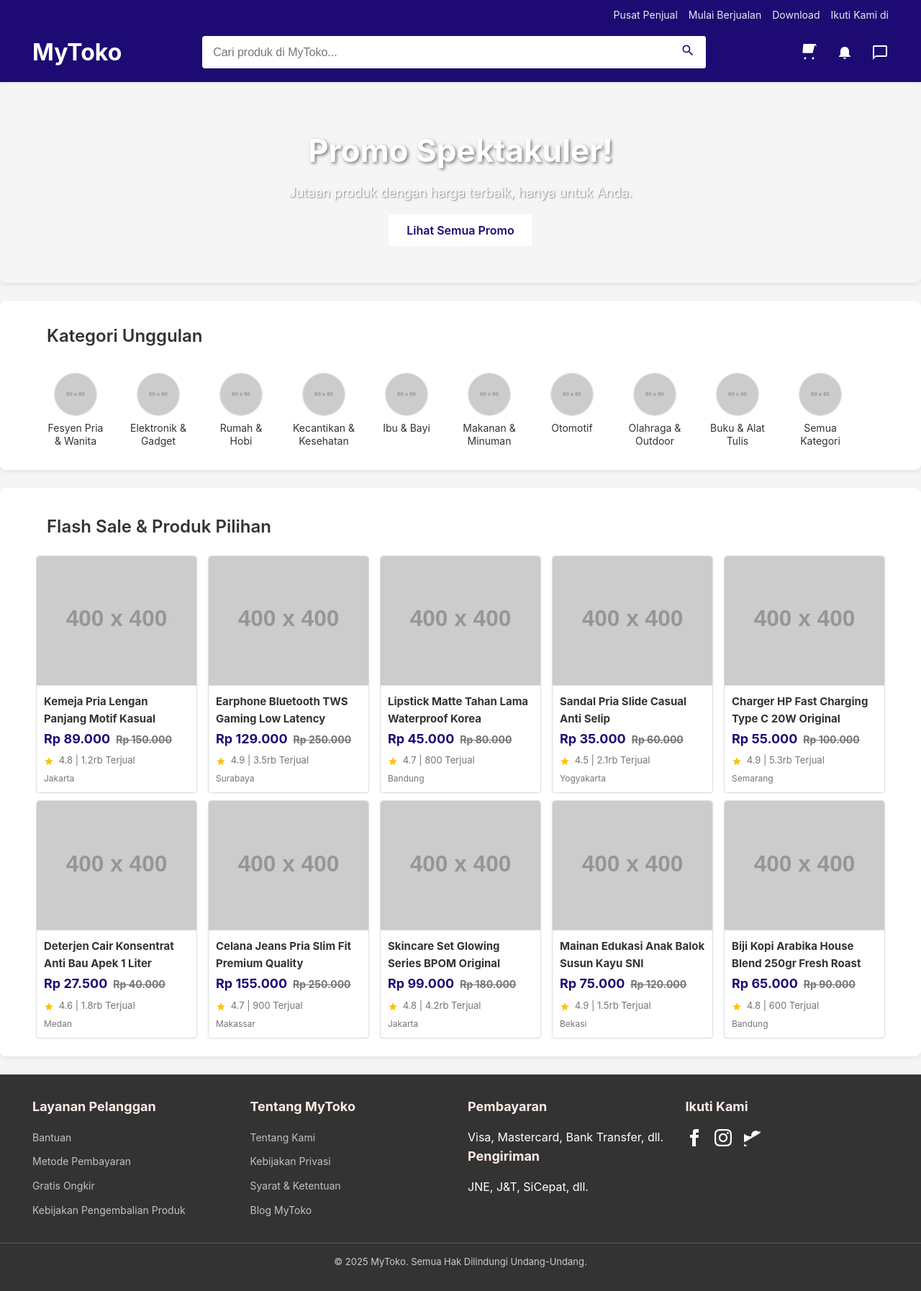
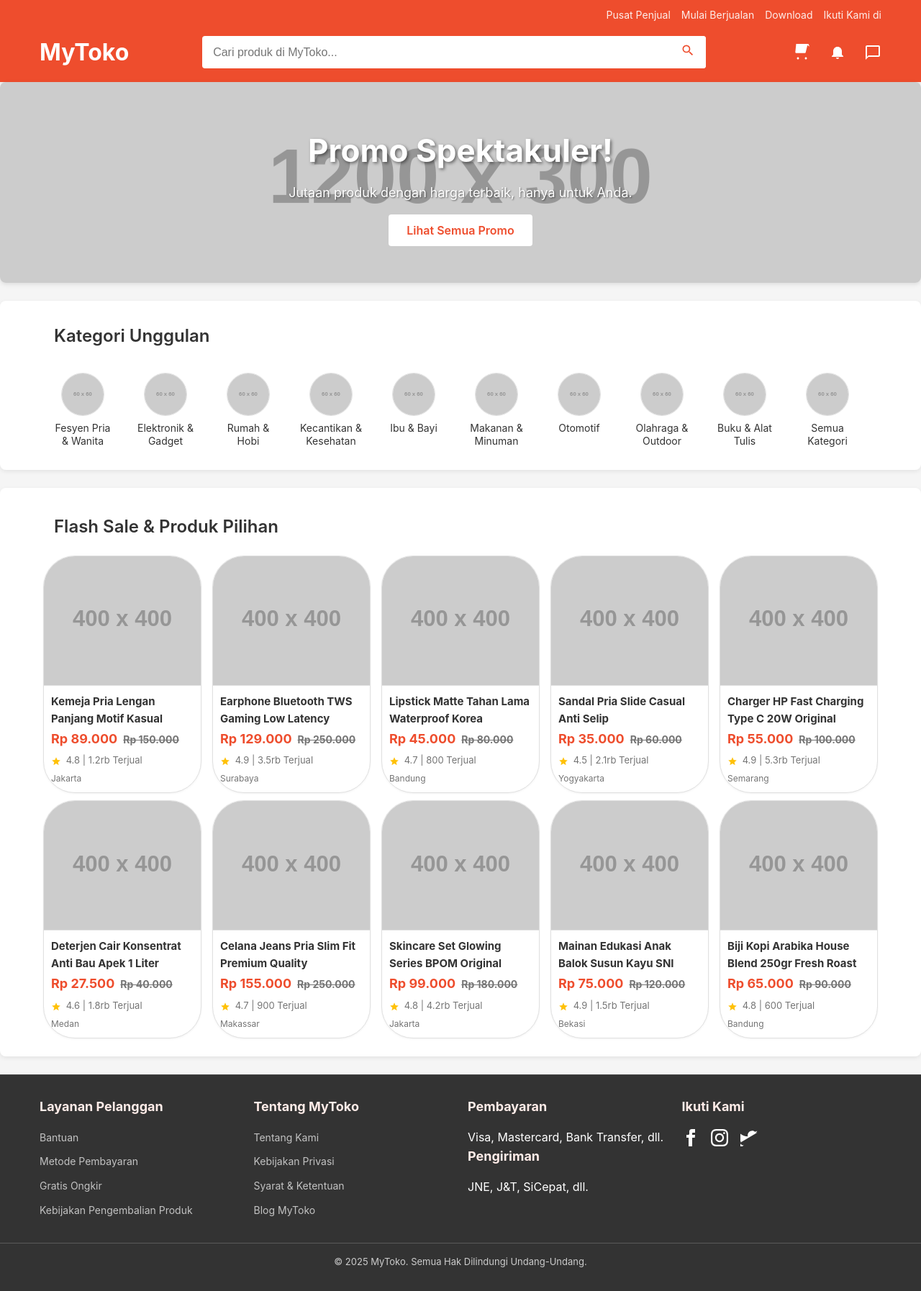
Before and after one commit to x-qmo/x-qmo.github.io, a Jekyll site: the page built from _landing_pages/contoh-lading.md, in a window 1280 px wide. Shown: the whole page at 72% size. Built offline with Jekyll 4.4.1, drawn with Linux system fonts in a browser that asks for light colours.

Commit message:
Update landing-pageku.css

```diff
--- a/assets/css/landing-pageku.css
+++ b/assets/css/landing-pageku.css
@@ -1,6 +1,6 @@
 /* General Styles & Reset */
     :root {
-            --shopee-orange: #1d0b73; /* Shopee's primary orange */
+        --shopee-orange: #ee4d2d; /* Shopee's primary orange, corrected */
         --shopee-light-orange: #ffece8; /* Lighter orange for accents */
         --shopee-dark: #333333;
         --shopee-gray-text: #757575;
@@ -37,7 +37,7 @@
     .container {
         max-width: 1200px;
         margin: 0 auto;
-            padding: 0 5px;
+        padding: 0 15px; /* Adjusted padding for better fit */
     }
 
     /* Header */
@@ -146,9 +146,30 @@
         color: var(--shopee-light-orange);
     }
 
+    /* Edit Mode Button */
+    .edit-mode-btn {
+        background-color: var(--white);
+        color: var(--shopee-orange);
+        border: 1px solid var(--shopee-orange);
+        padding: 8px 15px;
+        border-radius: 4px;
+        cursor: pointer;
+        font-size: 14px;
+        font-weight: 500;
+        margin-left: 20px;
+        transition: background-color 0.2s ease, color 0.2s ease;
+    }
+
+    .edit-mode-btn:hover {
+        background-color: var(--shopee-light-orange);
+    }
+
+
     /* Hero Section (Banner) */
     .hero-section {
-
+        background-image: url('https://placehold.co/1200x300/ee4d2d/FFFFFF?text=Promo+MyToko'); /* Example background image */
+        background-size: cover;
+        background-position: center;
         color: var(--white);
         text-align: center;
         padding: 60px 20px;
@@ -265,15 +286,16 @@
     }
 
     .product-card {
-
+        flex: 0 0 calc(20% - 12px); /* 5 items per row on desktop */
         max-width: calc(20% - 12px);
         background-color: var(--white);
         border: 1px solid var(--shopee-border);
-            border-radius: 4px; /* Slightly less rounded */
+        border-radius: 44px; /* Slightly less rounded */
         overflow: hidden;
         box-shadow: 0 1px 3px rgba(0, 0, 0, 0.05);
         transition: transform 0.2s ease, box-shadow 0.2s ease;
-
+        display: flex;
+        flex-direction: column;
         cursor: pointer;
     }
 
@@ -343,6 +365,25 @@
         margin-top: 5px;
     }
 
+    /* Styles for editable content */
+    .editable-content[contenteditable="true"] {
+        border: 1px dashed var(--shopee-orange);
+        padding: 2px 5px;
+        min-width: 50px; /* Ensure editable area is visible */
+        display: inline-block; /* For proper padding/border */
+    }
+    /* Specific adjustments for product-info elements when editable */
+    .product-info h3.editable-content[contenteditable="true"] {
+        height: auto; /* Allow height to adjust */
+        -webkit-line-clamp: unset; /* Remove line clamp in edit mode */
+    }
+    .product-price .current-price.editable-content[contenteditable="true"],
+    .product-rating .rating-text.editable-content[contenteditable="true"],
+    .product-location.editable-content[contenteditable="true"] {
+        white-space: nowrap; /* Prevent wrapping for price/rating/location during edit */
+    }
+
+
     /* Footer */
     .footer {
         background-color: var(--shopee-dark);
@@ -390,6 +431,25 @@
         opacity: 1;
         text-decoration: underline;
     }
+
+    /* Payment & Shipping Icons in Footer */
+    .payment-icons img, .shipping-icons img {
+        height: 30px; /* Adjust height as needed */
+        width: auto;
+        border-radius: 4px;
+        margin-right: 8px;
+        margin-bottom: 8px; /* For stacking on smaller screens */
+        object-fit: contain;
+        background-color: var(--white);
+        padding: 3px;
+        box-shadow: 0 1px 3px rgba(0,0,0,0.2);
+    }
+    .payment-icons, .shipping-icons {
+        display: flex;
+        flex-wrap: wrap; /* Allow wrapping of icons */
+        gap: 5px; /* Small gap between icons */
+    }
+
 
     .social-icons a {
         color: var(--white);
@@ -442,6 +502,10 @@
         }
         .header-icons a {
             margin: 0 15px;
+        }
+        .edit-mode-btn {
+            margin: 15px auto 0; /* Center button on smaller screens */
+            width: fit-content;
         }
 
         .category-item {
```
Lines whose indentation alone changed are shown as unchanged.
